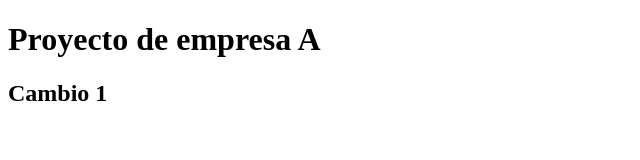
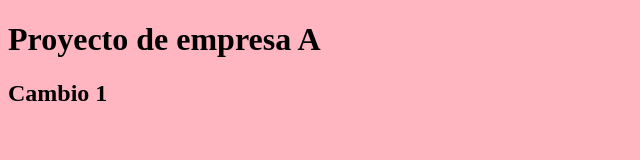
Before and after one commit to DavidGarcia131105/cursoGit, a plain HTML site: page index.html in a window 1280 px wide. Shown: the whole page, without its empty margins (0-640 px from the left). Drawn offline with Linux system fonts and the light colour scheme.

```diff
--- /dev/null
+++ b/css/estilos.css
@@ -0,0 +1,3 @@
+body{
+    background-color: lightpink;
+}
--- a/index.html
+++ b/index.html
@@ -4,6 +4,7 @@
     <meta charset="UTF-8">
     <meta name="viewport" content="width=device-width, initial-scale=1.0">
     <title>Document</title>
+    <link rel="stylesheet" href="css/estilos.css">
 </head>
 <body>
     <h1>Proyecto de empresa A</h1>
```
Also changed, not shown: js/logica.js (added), 2 other files.
